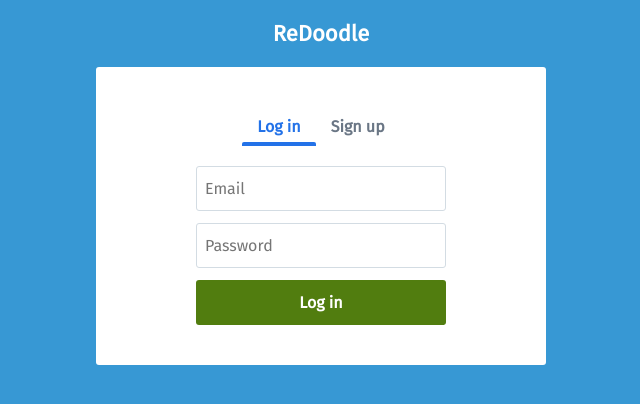
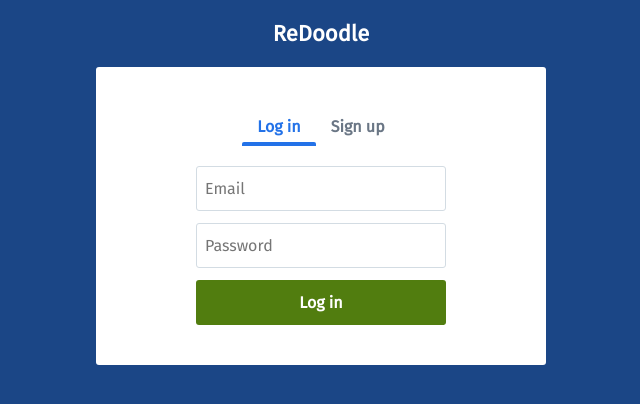
Before and after one commit to adona/redoodle, a Django app: page /accounts/login/ in a window 1280 px wide. Shown: the top 404 px of the page, without its empty margins (319-959 px from the left). Run offline with Django 3.2, Linux system fonts and the light colour scheme; some libraries are stand-ins or nearby versions.

Commit message:
Standardize color scheme

```diff
--- a/accounts/static/accounts/out/css/login.css
+++ b/accounts/static/accounts/out/css/login.css
@@ -120,7 +120,7 @@
 }
 
 #login-form-existing .login-submit:not([invalid]):hover, #login-form-new .login-submit:not([invalid]):hover {
-  background: #3b5b0b;
+  background: #426111;
 }
 
 #login-form-existing .disclaimer, #login-form-new .disclaimer {
--- a/accounts/static/accounts/src/scss/login.scss
+++ b/accounts/static/accounts/src/scss/login.scss
@@ -27,7 +27,7 @@ $login-field-height: 45px;
     position: relative;
     padding: 10px 15px;
     font-weight: bold;
-    color: #6a7685;
+    color:$color-neutral-700;
     cursor: pointer;
 
     a {
@@ -37,7 +37,7 @@ $login-field-height: 45px;
   }
 
   >div.selected {
-    color: #2372e8;
+    color: $color-brand-500;
   }
 
   >div:after {
@@ -54,11 +54,11 @@ $login-field-height: 45px;
   }
 
   >div.selected:after{
-    background-color: #2372e8;
+    background-color: $color-brand-500;
   }
 
   >div:not(.selected):hover:after {
-    background-color: #d3dce3
+    background-color: $color-neutral-300;
   }
 }
 
@@ -102,7 +102,7 @@ $login-field-height: 45px;
     padding: 0;
     font-size: 16px;
     line-height: 24px;
-    color: #b8141a;
+    color: $color-red-600;
   }
 
   .login-submit {
@@ -112,19 +112,19 @@ $login-field-height: 45px;
     border: none;
     text-align: center;
     font-weight: bold;
-    background: #517d0f;
+    background: $color-green-700;
     color: white;
     cursor: pointer;
   }
 
   .login-submit[invalid] {
-    background: #d3dce3;
-    color: #6a7685;
+    background: $color-neutral-300;
+    color: $color-neutral-700;
     cursor: default;
   }
 
   .login-submit:not([invalid]):hover {
-    background: #3b5b0b;
+    background: $color-green-800;
   }
 
   .disclaimer {
--- a/base/static/base/out/css/base.css
+++ b/base/static/base/out/css/base.css
@@ -5,7 +5,7 @@
 }
 
 body {
-  background: #3798d4;
+  background: #1b4686;
 }
 
 #main {
--- a/base/static/base/src/scss/_vars.scss
+++ b/base/static/base/src/scss/_vars.scss
@@ -1,18 +1,74 @@
 // Colors
 
-$light-blue: #eaf4fb;
-$medium-blue: #abd4ed;
-$dark-blue: #3798d4;
+$color-brand-text:#143261;
+$color-brand-800:#1b4686;
+$color-brand-700:#215bb2;
+$color-brand-600:#2567ca;
+$color-brand-500:#2372e8;
+$color-brand-400:#4fa6f8;
+$color-brand-300:#98cdfb;
+$color-brand-200:#ddeffe;
+$color-brand-100:#f5fbff;
 
-$light-green: #cde9a1;
-$dark-green: #75a527;
+$color-accent-text:#4f1809;
+$color-accent-800:#76220a;
+$color-accent-700:#962708;
+$color-accent-600:#bd320a;
+$color-accent-500:#dd3809;
+$color-accent-400:#f25b36;
+$color-accent-300:#f9a590;
+$color-accent-200:#fedbd2;
+$color-accent-100:#fff7f5;
 
-$light-yellow: #fcf5c5;
-$dark-yellow: #dabe0b;
+$color-neutral-text:#2f3740;
+$color-neutral-800:#45505e;
+$color-neutral-700:#6a7685;
+$color-neutral-600:#8694a6;
+$color-neutral-500:#a0aebd;
+$color-neutral-400:#b7c4d2;
+$color-neutral-300:#d3dce3;
+$color-neutral-200:#ebeff2;
+$color-neutral-100:#f8f9fa;
 
-$light-red: #fcede9;
+$color-red-100:#fef6f6;
+$color-red-200:#fbe0e1;
+$color-red-300:#f2a6a8;
+$color-red-400:#e9676c;
+$color-red-500:#d3171e;
+$color-red-600:#b8141a;
+$color-red-700:#931015;
+$color-red-800:#781115;
+$color-red-text:#4e0e10;
 
-$lightest-grey: #f8f9fa;
-$light-grey: #c5cdd3;
-$medium-grey: #8696a2;
-$dark-grey: #45505e;
+$color-yellow-100:#fefaeb;
+$color-yellow-200:#fff0b3;
+$color-yellow-300:#ffe58f;
+$color-yellow-400:#ffd138;
+$color-yellow-500:#f7be00;
+$color-yellow-600:#cb980b;
+$color-yellow-700:#936e10;
+$color-yellow-800:#674c0f;
+$color-yellow-text:#43310a;
+
+$color-green-100:#f9fdf1;
+$color-green-200:#ebf7d4;
+$color-green-300:#cdeaa1;
+$color-green-400:#abdb61;
+$color-green-500:#88c924;
+$color-green-600:#6a9f19;
+$color-green-700:#517d0f;
+$color-green-800:#426111;
+$color-green-text:#283b0c;
+
+$color-dark-soil:#dfd8d2;
+$color-soil:#eae4df;
+$color-light-soil:#f5f2ef;
+$color-paper:#faf7f5;
+$color-dark-teal:#037a63;
+$color-teal:#43cdb4;
+$color-light-teal:#8bead9;
+$color-lightest-teal:#c8fbf2;
+$color-dark-purple:#405180;
+$color-purple:#6f82b7;
+$color-light-purple:#98a8d7;
+$color-lightest-purple:#d4defa;
--- a/base/static/base/src/scss/base.scss
+++ b/base/static/base/src/scss/base.scss
@@ -6,7 +6,7 @@
 }
 
 body {
-  background: $dark-blue;
+  background: $color-brand-800;
 }
 
 #main {
--- a/polls/static/polls/out/css/dashboard.css
+++ b/polls/static/polls/out/css/dashboard.css
@@ -18,7 +18,7 @@
 #header-nav #header-nav-left #logo {
   font-size: 22px;
   font-weight: bold;
-  color: #3798d4;
+  color: #2567ca;
 }
 
 #header-nav #header-nav-right {
@@ -90,7 +90,7 @@
 }
 
 #dashboard-main #dashboard-sidebar #sidebar-filters li.selected {
-  background-color: #abd4ed;
+  background-color: #98cdfb;
 }
 
 #dashboard-main #dashboard-polls-list-container {
@@ -101,7 +101,7 @@
 
 #dashboard-main .dashboard-poll-preview {
   margin-bottom: 5px;
-  border: 1px solid #c5cdd3;
+  border: 1px solid #a0aebd;
   padding: 16px;
   background: white;
   cursor: pointer;
```
Also changed, not shown: polls/static/polls/out/css/poll.css (+20 -21 lines), polls/static/polls/src/scss/dashboard.scss (+7 -7 lines), polls/static/polls/src/scss/poll.scss (+20 -21 lines), 4 other files.
